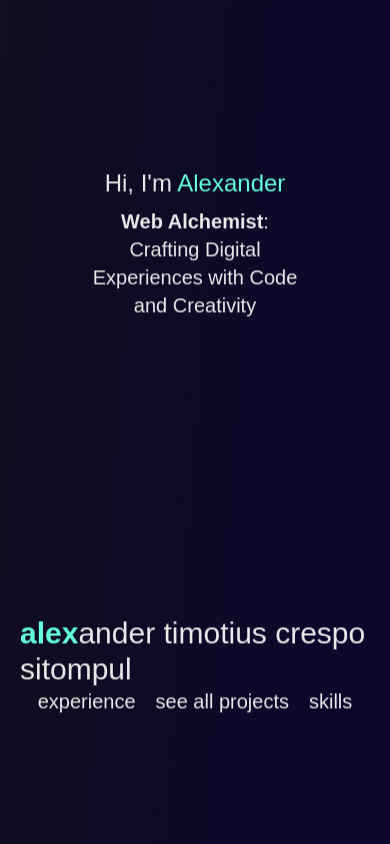
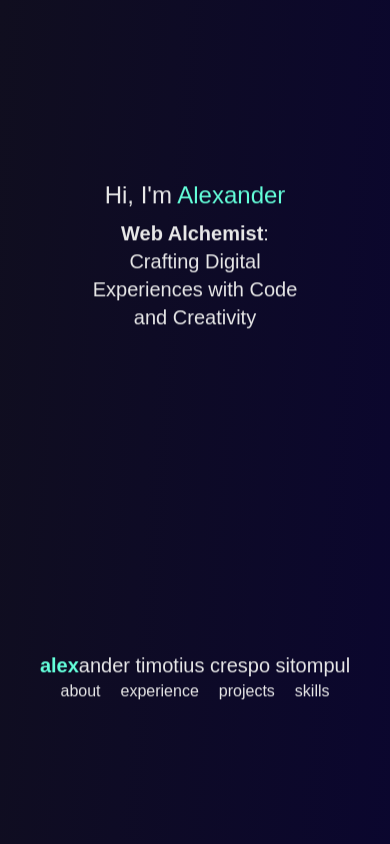
Before and after one commit to alxtim10/2ndPortfolio, a Next.js app: page / in a window 390 px wide. Shown: the top 844 px of the page. Built offline with nearby package versions, Linux system fonts and the light colour scheme; a web font is replaced by a local one.

Commit message:
update navbar and link

```diff
--- a/app/page.jsx
+++ b/app/page.jsx
@@ -1,16 +1,30 @@
+"use client";
 import DummyContent from "@/components/DummyContent";
 import Navbar from "@/components/Navbar";
 import ScrollContainer from "@/components/ScrollContainer";
 import Image from "next/image";
 import Link from "next/link";
+import { useRef } from "react";
 
 export default function Home() {
+  const aboutRef = useRef(null);
+  const experienceRef = useRef(null);
+  const projectsRef = useRef(null);
+  const skillsRef = useRef(null);
+
+  const refs = {
+    aboutRef,
+    experienceRef,
+    projectsRef,
+    skillsRef,
+  };
+
   return (
     <section className="bg-gradient-to-br from-[#100e1f] to-[#070139]">
       <ScrollContainer>
-        <DummyContent />
+        <DummyContent refs={refs} />
       </ScrollContainer>
-      <Navbar />
+      <Navbar refs={refs} />
     </section>
   );
 }
--- a/components/AboutMe.jsx
+++ b/components/AboutMe.jsx
@@ -5,9 +5,9 @@ import React from "react";
 import Contacts from "./Contacts";
 import { motion } from "framer-motion";
 
-export default function AboutMe() {
+export default function AboutMe({ section }) {
   return (
-    <section className="mt-20 lg:mt-28">
+    <section id="first-section" ref={section} className="mt-20 lg:mt-28">
       <motion.h1
         initial={{ opacity: 0, y: 70 }}
         whileInView={{ opacity: 1, y: 0 }}
@@ -29,17 +29,17 @@ export default function AboutMe() {
           }}
           className="flex flex-col justify-between items-center"
         >
-          <p className="w-[30rem] text-xl text-center lg:text-left tracking-wide p-4 lg:p-0">
+          <p className="w-[24rem] text-xl text-center lg:text-left tracking-wide p-4 lg:p-0">
             Computer Science fresh graduate from{" "}
             <span className="text-main text-xl font-bold">
               BINUS University
             </span>{" "}
             with a foundation in software engineering and one year of hands-on
             internship experience.
-            <br />
-            Proficient at collaborating with interdisciplinary teams and
-            demonstrating excellent communication skills. Keen to contribute
-            technical expertise and drive innovation in a professional setting.
+            <br className="hidden md:block" /> Proficient at collaborating with
+            interdisciplinary teams and demonstrating excellent communication
+            skills. Keen to contribute technical expertise and drive innovation
+            in a professional setting.
           </p>
           <Contacts />
         </motion.div>
--- a/components/DummyContent.jsx
+++ b/components/DummyContent.jsx
@@ -1,22 +1,27 @@
-import Link from "next/link";
+"use client";
 import Hero from "./Hero";
 import AboutMe from "./AboutMe";
 import Experience from "./Experience";
 import Skills from "./Skills";
 import HomeProjects from "./HomeProjects";
 import Footer from "./Footer";
+import { useRef } from "react";
 
-const DummyContent = () => (
+const DummyContent = ({ refs }) => {
+
+
+  return (
     <>
       <section className="p-5 lg:pl-32">
-      <Hero />
-      <AboutMe />
-      <Experience />
+        <Hero refs={refs}/>
+        <AboutMe section={refs.aboutRef} />
+        <Experience section={refs.experienceRef} />
       </section>
-      <HomeProjects />
-    <Skills />
+      <HomeProjects section={refs.projectsRef} />
+      <Skills section={refs.skillsRef} />
       <Footer />
     </>
   );
+};
 
 export default DummyContent;
--- a/components/Experience.jsx
+++ b/components/Experience.jsx
@@ -2,7 +2,7 @@
 import ExperienceCard from "./ExperienceCard";
 import { motion } from "framer-motion";
 
-export default function Experience() {
+export default function Experience({ section }) {
   const experienceData = [
     {
       title: "Full Stack Developer Volunteer",
@@ -54,7 +54,7 @@ export default function Experience() {
     },
   ];
   return (
-    <section className="min-h-screen pt-14 mt-32">
+    <section ref={section} className="min-h-screen pt-14 mt-32">
       <motion.h1
         initial={{ opacity: 0, y: 70 }}
         whileInView={{ opacity: 1, y: 0 }}
--- a/components/Hero.jsx
+++ b/components/Hero.jsx
@@ -4,7 +4,14 @@ import { motion } from "framer-motion";
 import Link from "next/link";
 import React from "react";
 
-export default function Hero() {
+export default function Hero({ refs }) {
+  const scrollToSection = (elementRef) => {
+    window.scrollTo({
+      top: elementRef.current.offsetTop,
+      behavior: "smooth",
+    });
+  };
+
   return (
     <section className="min-h-screen flex flex-col justify-around">
       <section className="flex justify-center lg:justify-between items-center w-full">
@@ -27,7 +34,7 @@ export default function Hero() {
                 bottom: 50,
               }}
               initial={{ opacity: 0, y: 100 }}
-              animate={{ opacity: 1, y: 0 }}
+              whileInView={{ opacity: 1, y: 0 }}
               transition={{ ease: "easeOut", duration: 2 }}
               className="text-xl md:text-2xl lg:text-8xl text-center lg:text-left"
             >
@@ -41,21 +48,35 @@ export default function Hero() {
       </section>
       <section className="lg:hidden flex flex-col justify-center items-center">
         <Link href="/">
-          <h1 className=" text-3xl cursor-pointer">
+          <h1 className="text-xl md:text-3xl cursor-pointer">
             <span className="text-main font-extrabold">alex</span>ander timotius
             crespo sitompul
           </h1>
         </Link>
-        <div className="flex gap-5 text-xl">
-          <h1 className="cursor-pointer hover:-translate-x-2 hover:translate-y-2 hover:text-gray-400 transition-all duration-300">
+        <div className="flex gap-5 text-md md:text-2xl">
+          <h1
+            onClick={() => scrollToSection(refs.aboutRef)}
+            className="cursor-pointer hover:-translate-x-2 hover:translate-y-2 hover:text-gray-400 transition-all duration-300"
+          >
+            about
+          </h1>
+          <h1
+            onClick={() => scrollToSection(refs.experienceRef)}
+            className="cursor-pointer hover:-translate-x-2 hover:translate-y-2 hover:text-gray-400 transition-all duration-300"
+          >
             experience
           </h1>
-          <Link href="/projects">
-            <h1 className="cursor-pointer hover:-translate-x-2 hover:translate-y-2 hover:text-gray-400 transition-all duration-300">
-              see all projects
-            </h1>
-          </Link>
-          <h1 className="cursor-pointer hover:-translate-x-2 hover:translate-y-2 hover:text-gray-400 transition-all duration-300">
+          <h1
+            onClick={() => scrollToSection(refs.projectsRef)}
+            className="cursor-pointer hover:-translate-x-2 hover:translate-y-2 hover:text-gray-400 transition-all duration-300"
+          >
+            projects
+          </h1>
+
+          <h1
+            onClick={() => scrollToSection(refs.skillsRef)}
+            className="cursor-pointer hover:-translate-x-2 hover:translate-y-2 hover:text-gray-400 transition-all duration-300"
+          >
             skills
           </h1>
         </div>
--- a/components/HomeProjects.jsx
+++ b/components/HomeProjects.jsx
@@ -1,20 +1,28 @@
-'use client'
+"use client";
 import React from "react";
 import CarouselContainer from "./Carousel/CarouselContainer";
 import { motion } from "framer-motion";
+import Link from "next/link";
 
-const HomeProjects = () => {
+const HomeProjects = ({ section }) => {
   return (
-    <section className="px-[2rem]">
+    <section ref={section} className="mt-32 px-[2rem]">
+      <div>
         <motion.h1
           initial={{ opacity: 0, x: -50 }}
           animate={{ opacity: 1, x: 0 }}
           transition={{ ease: "easeOut", duration: 2 }}
           whileInView={true}
-        className="pl-[6rem] mt-20 mb-10 text-4xl font-outfit font-semibold text-[#64ffDA]"
+          className="text-center  mt-20 text-3xl lg:text-4xl font-outfit font-semibold text-[#64ffDA]"
         >
           project highlights
         </motion.h1>
+        <Link href="/projects">
+          <h1 className="text-center mb-10 text-lg hover:underline cursor-pointer">
+            see all projects
+          </h1>
+        </Link>
+      </div>
       <CarouselContainer />
     </section>
   );
--- a/components/Navbar.jsx
+++ b/components/Navbar.jsx
@@ -3,7 +3,14 @@ import { motion } from "framer-motion";
 import Link from "next/link";
 import React from "react";
 
-const Navbar = () => {
+const Navbar = ({ refs }) => {
+  const scrollToSection = (elementRef) => {
+    window.scrollTo({
+      top: elementRef.current.offsetTop,
+      behavior: "smooth",
+    });
+  };
+
   return (
     <motion.section
       initial={{ opacity: 0, x: 100 }}
@@ -18,15 +25,29 @@ const Navbar = () => {
         </h1>
       </Link>
       <div className="flex gap-5 text-xl">
-        <h1 className="cursor-pointer hover:-translate-x-2 hover:translate-y-2 hover:text-gray-400 transition-all duration-300">
+        <h1
+          onClick={() => scrollToSection(refs.aboutRef)}
+          className="cursor-pointer hover:-translate-x-2 hover:translate-y-2 hover:text-gray-400 transition-all duration-300"
+        >
+          about
+        </h1>
+        <h1
+          onClick={() => scrollToSection(refs.experienceRef)}
+          className="cursor-pointer hover:-translate-x-2 hover:translate-y-2 hover:text-gray-400 transition-all duration-300"
+        >
           experience
         </h1>
-        <Link href="/projects">
-          <h1 className="cursor-pointer hover:-translate-x-2 hover:translate-y-2 hover:text-gray-400 transition-all duration-300">
-            see all projects
-          </h1>
-        </Link>
-        <h1 className="cursor-pointer hover:-translate-x-2 hover:translate-y-2 hover:text-gray-400 transition-all duration-300">
+        <h1
+          onClick={() => scrollToSection(refs.projectsRef)}
+          className="cursor-pointer hover:-translate-x-2 hover:translate-y-2 hover:text-gray-400 transition-all duration-300"
+        >
+          projects
+        </h1>
+
+        <h1
+          onClick={() => scrollToSection(refs.skillsRef)}
+          className="cursor-pointer hover:-translate-x-2 hover:translate-y-2 hover:text-gray-400 transition-all duration-300"
+        >
           skills
         </h1>
       </div>
--- a/components/Skills.jsx
+++ b/components/Skills.jsx
@@ -4,9 +4,9 @@ import { motion } from "framer-motion";
 import Image from "next/image";
 import React from "react";
 
-const Skills = () => {
+const Skills = ({ section }) => {
   return (
-    <section className="mt-32">
+    <section ref={section} className="mt-32">
       <h1 className="text-center text-4xl font-outfit font-semibold text-[#64ffDA]">
         skills
       </h1>
```
Lines whose indentation alone changed are shown as unchanged.
